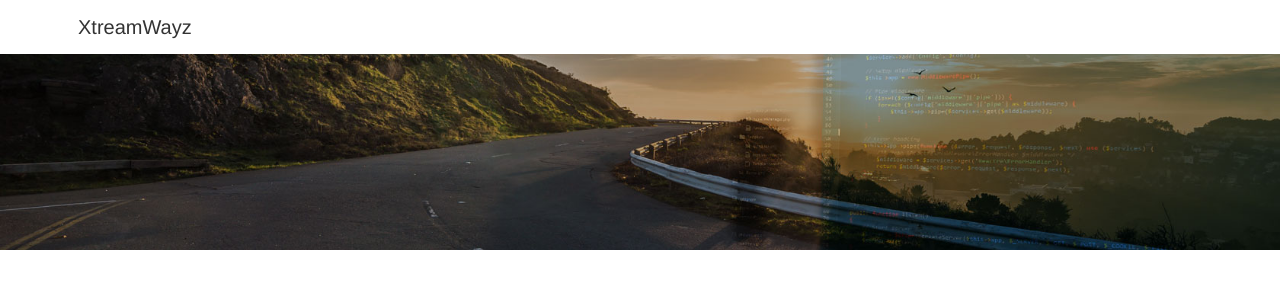
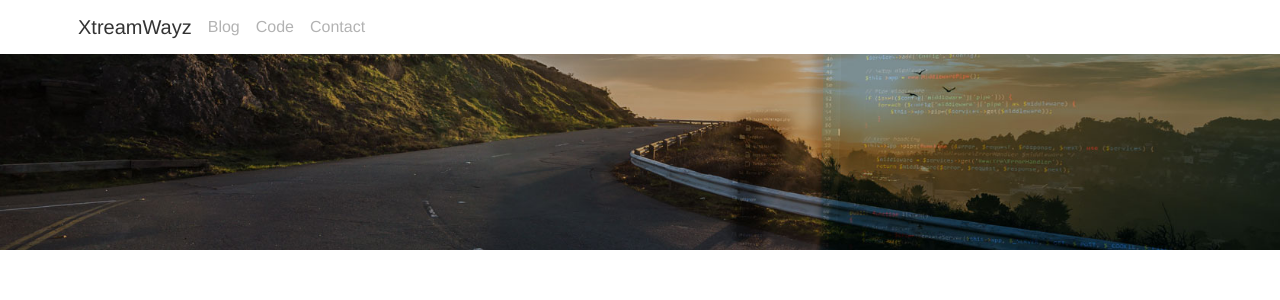
Before and after one commit to geerteltink/geert.elt.ink, a PHP site: template resources/templates/layout/default.html.twig in a window 1280 px wide. Shown: the top 300 px of the page. Run offline with PHP 8.4, Linux system fonts and the light colour scheme; the template is opened without the code that fills it, so the values that code supplies are empty; a stand-in replaces the project's code that opens the database connection; some libraries are stand-ins or nearby versions.

Commit message:
Add nav links

```diff
--- a/resources/templates/layout/default.html.twig
+++ b/resources/templates/layout/default.html.twig
@@ -12,17 +12,17 @@
     <header>
         <nav class="navbar navbar-light container">
             <a class="navbar-brand" href="{{ path('home') }}">XtreamWayz</a>
-            <!--ul class="nav navbar-nav">
-                <li class="nav-item active">
-                    <a class="nav-link" href="#">Blog <span class="sr-only">(current)</span></a>
+            <ul class="nav navbar-nav">
+                <li class="nav-item">
+                    <a class="nav-link" href="http://xtreamwayz.github.io/blog">Blog</a>
                 </li>
                 <li class="nav-item">
-                    <a class="nav-link" href="#">Code</a>
+                    <a class="nav-link" href="http://xtreamwayz.github.io/code">Code</a>
                 </li>
                 <li class="nav-item">
-                    <a class="nav-link" href="#">Search</a>
+                    <a class="nav-link" href="https://twitter.com/xtreamwayz">Contact</a>
                 </li>
-            </ul-->
+            </ul>
         </nav>
     </header>
 
```
